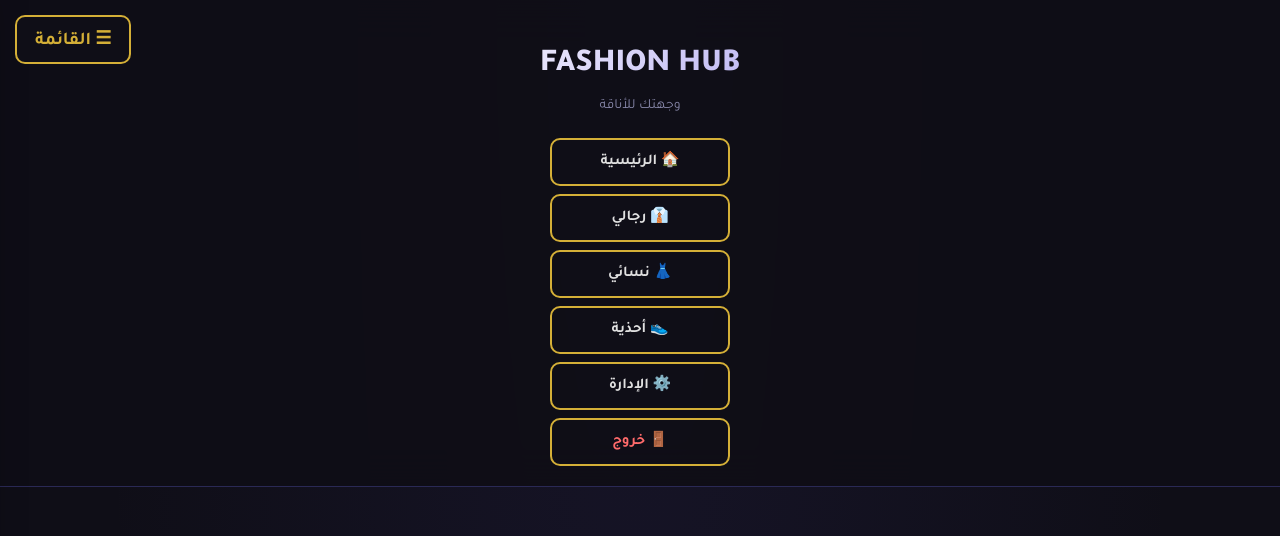
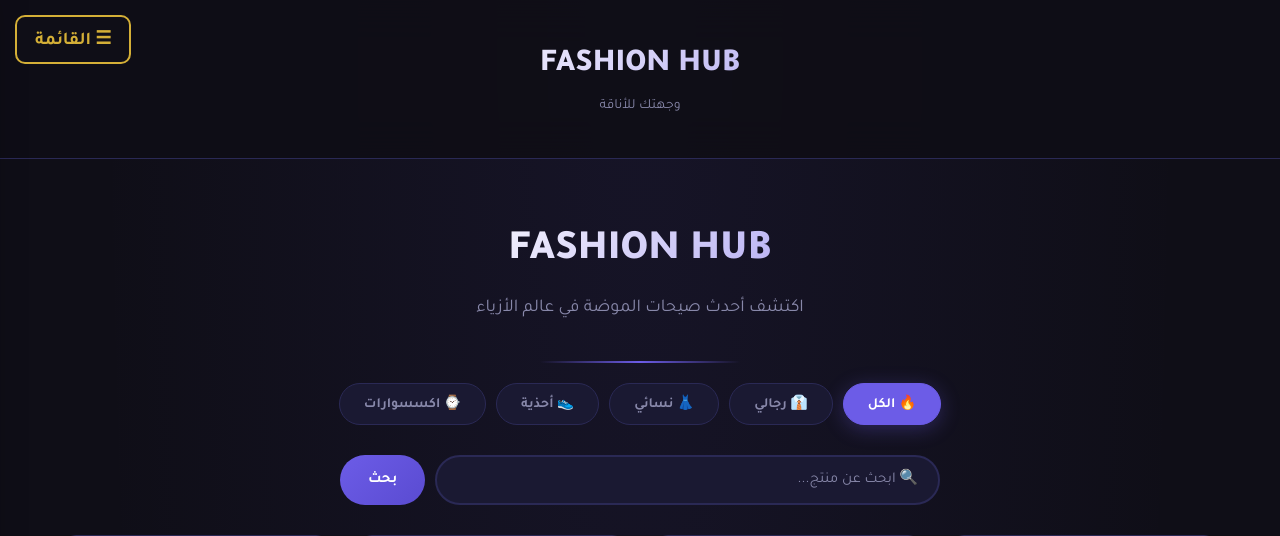
Before and after one commit to hozaifatarab/flask-clothing-store, a Flask app: page /index in a window 1280 px wide. Shown: the top 536 px of the page. Run offline with Flask 3, Linux system fonts and the light colour scheme; the visitor is signed in with stand-in values (Sample User, id 1); data comes from the database, SQL or seed files in the repository; data that the repository does not hold is empty; some libraries are stand-ins or nearby versions.

```diff
--- a/static/style.css
+++ b/static/style.css
@@ -185,34 +185,6 @@ input, textarea, select { font-family: 'Tajawal', sans-serif; }
     color: var(--text-muted);
     font-size: 14px;
     margin-bottom: 20px;
-}
-
-.vertical-menu {
-    display: flex;
-    flex-direction: column;
-    align-items: center;
-    gap: 8px;
-}
-
-.vertical-menu a {
-    display: inline-flex;
-    align-items: center;
-    gap: 8px;
-    padding: 10px 30px;
-    border: 2px solid #D4AF37;
-    border-radius: var(--radius-sm);
-    color: var(--text);
-    font-weight: 600;
-    font-size: 15px;
-    transition: var(--transition);
-    min-width: 180px;
-    justify-content: center;
-}
-
-.vertical-menu a:hover {
-    background: rgba(212, 175, 55, 0.1);
-    box-shadow: 0 0 15px rgba(212, 175, 55, 0.2);
-    transform: translateY(-2px);
 }
 
 /* ===== Hero Section ===== */
@@ -1096,7 +1068,6 @@ input, textarea, select { font-family: 'Tajawal', sans-serif; }
 
     .modern-header { padding: 30px 16px 16px; }
     .modern-header h1 { font-size: 26px; }
-    .vertical-menu a { min-width: 150px; padding: 8px 20px; font-size: 14px; }
 
     .hero h1 { font-size: 28px; }
     .hero p { font-size: 15px; }
--- a/templates/index.html
+++ b/templates/index.html
@@ -33,16 +33,6 @@
     <header class="modern-header">
         <h1>FASHION HUB</h1>
         <p>وجهتك للأناقة</p>
-        <nav class="vertical-menu">
-            <a href="/">🏠 الرئيسية</a>
-            <a href="/men">👔 رجالي</a>
-            <a href="/women">👗 نسائي</a>
-            <a href="/shoes">👟 أحذية</a>
-            {% if is_admin %}
-            <a href="/admin">⚙️ الإدارة</a>
-            <a href="/admin/logout" style="color:#FF6B6B;">🚪 خروج</a>
-            {% endif %}
-        </nav>
     </header>
 
     <!-- ===== الهيرو ===== -->
```
